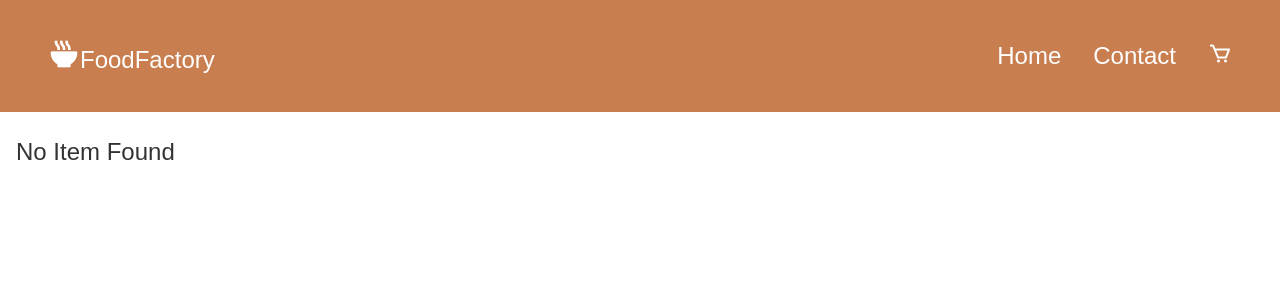
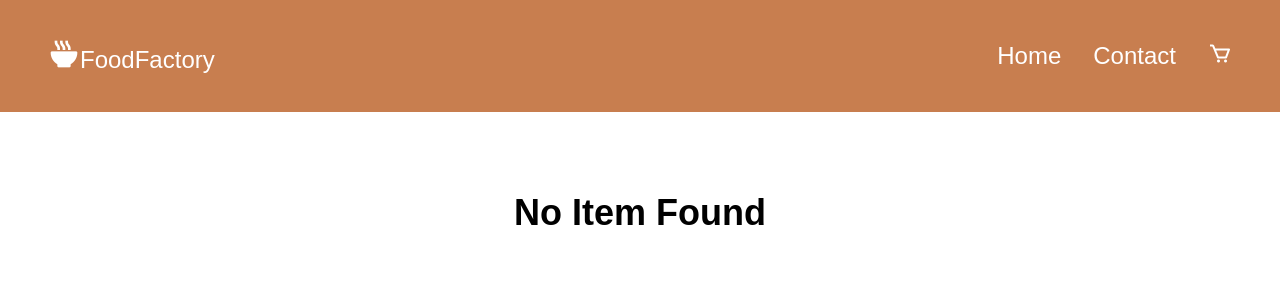
Before and after one commit to ugorjiekechibuzo/FoodApp, a React (Vite) app: page /favorites in a window 1280 px wide. Shown: the top 300 px of the page. Built offline with nearby package versions, Linux system fonts and the light colour scheme.

Commit message:
css on favorite

```diff
--- a/src/pages/favorites/index.jsx
+++ b/src/pages/favorites/index.jsx
@@ -11,16 +11,17 @@ const Favorites = () => {
  console.log(favoritesList)
 
  return (
-  <div className="wrapper">
+  <div >
 
     {favoritesList && favoritesList.length > 0
 
     ?
-
-    (favoritesList.map((item)  => <RecipeItem  key={item.id} item={item}/> ) )
+     (<div className="wrapper">
+    {(favoritesList.map((item)  => <RecipeItem  key={item.id} item={item}/> ) )}
+    </div>)
 
     :
-      (<div className= "">
+      (<div className= "display-text">
         <p> No Item Found</p>
       </div>
     )}
```
